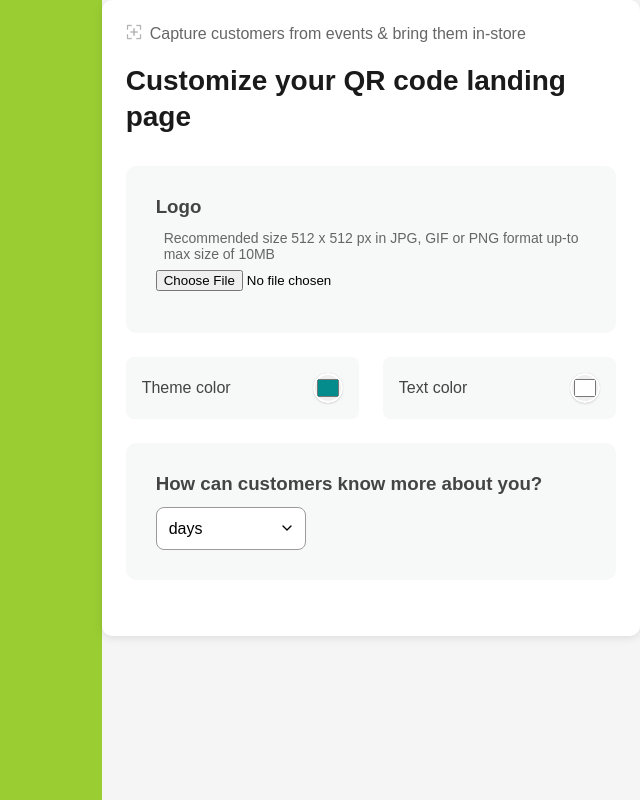
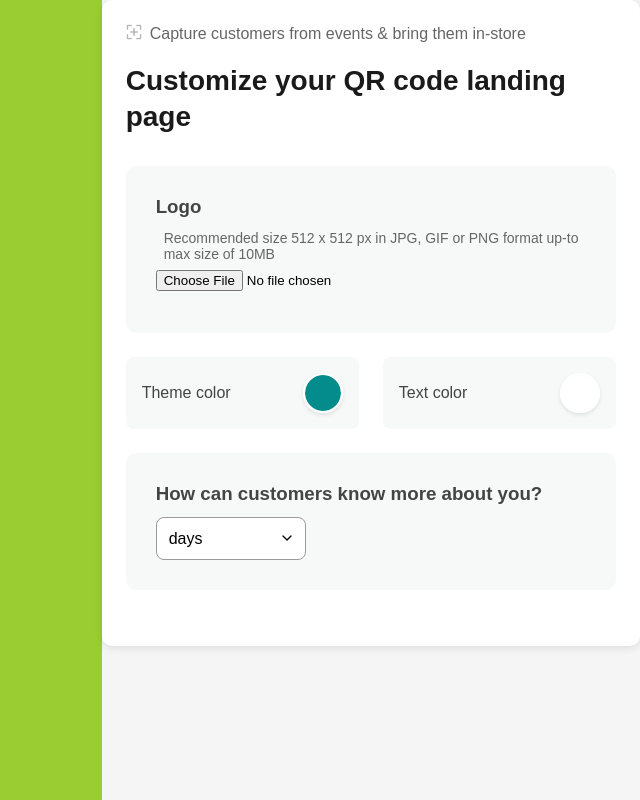
Before and after one commit to Arunitdy/coupon, a plain HTML site: page index.html in a window 1280 px wide. Shown: the whole page, without its empty margins (640-1280 px from the left). Drawn offline with Linux system fonts and the light colour scheme.

Commit message:
Refactor color picker implementation to use circular design for improved aesthetics and usability

```diff
--- a/index.html
+++ b/index.html
@@ -154,14 +154,32 @@
             color: #444;
         }
 
-        .primary-color-picker {
+
+        .color-circle {
+            width: 40px;
+            height: 40px;
+            border-radius: 50%;
+            border: 2px solid white;
+            box-shadow: 0 2px 4px rgba(0,0,0,0.1);
             cursor: pointer;
-            width: 30px;
-            height: 30px;
+            position: relative;
+            overflow: hidden;
+        }
+
+        .color-circle input {
+            position: absolute;
+            top: 0;
+            left: 0;
+            width: 100%;
+            height: 100%;
+            opacity: 0;
+            cursor: pointer;
+        }
+
+        .color-preview {
+            width: 100%;
+            height: 100%;
             border-radius: 50%;
-            overflow: hidden;
-            border: 2px solid #ffffff;
-            box-shadow: 0 2px 1px #0000000d, 0 0 1px #00000040;
         }
 
         .dropdown {
@@ -264,14 +282,16 @@
                     <div class="color-preferences">
                         <div class="color-row">
                             <p>Theme color</p>
-                            <div class="primary-color-picker-div">
-                            <input name="bgColor" type="color" class="primary-color-picker" value="#038C8B">
+                            <div class="color-circle">
+                                <div class="color-preview" style="background-color: #038C8B;"></div>
+                                <input type="color" name="bgColor" value="#038C8B">
                             </div>
                         </div>
                         <div class="color-row">
                             <p>Text color</p>
-                            <div class="primary-color-picker-div">
-                            <input name="txtColor" type="color" class="primary-color-picker" value="#ffffff">
+                            <div class="color-circle">
+                                <div class="color-preview" style="background-color: #ffffff;"></div>
+                                <input type="color" name="txtColor" value="#ffffff">
                             </div>
                         </div>
                     </div>
```
